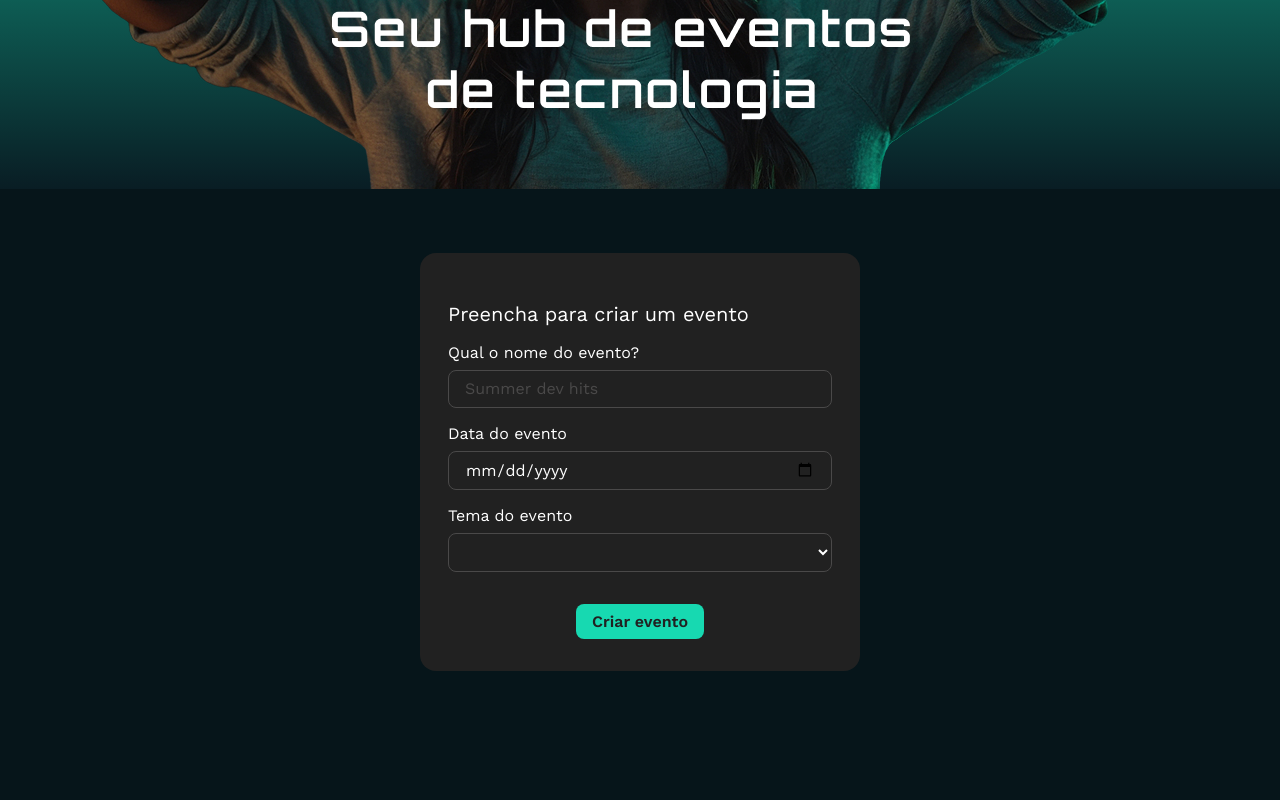
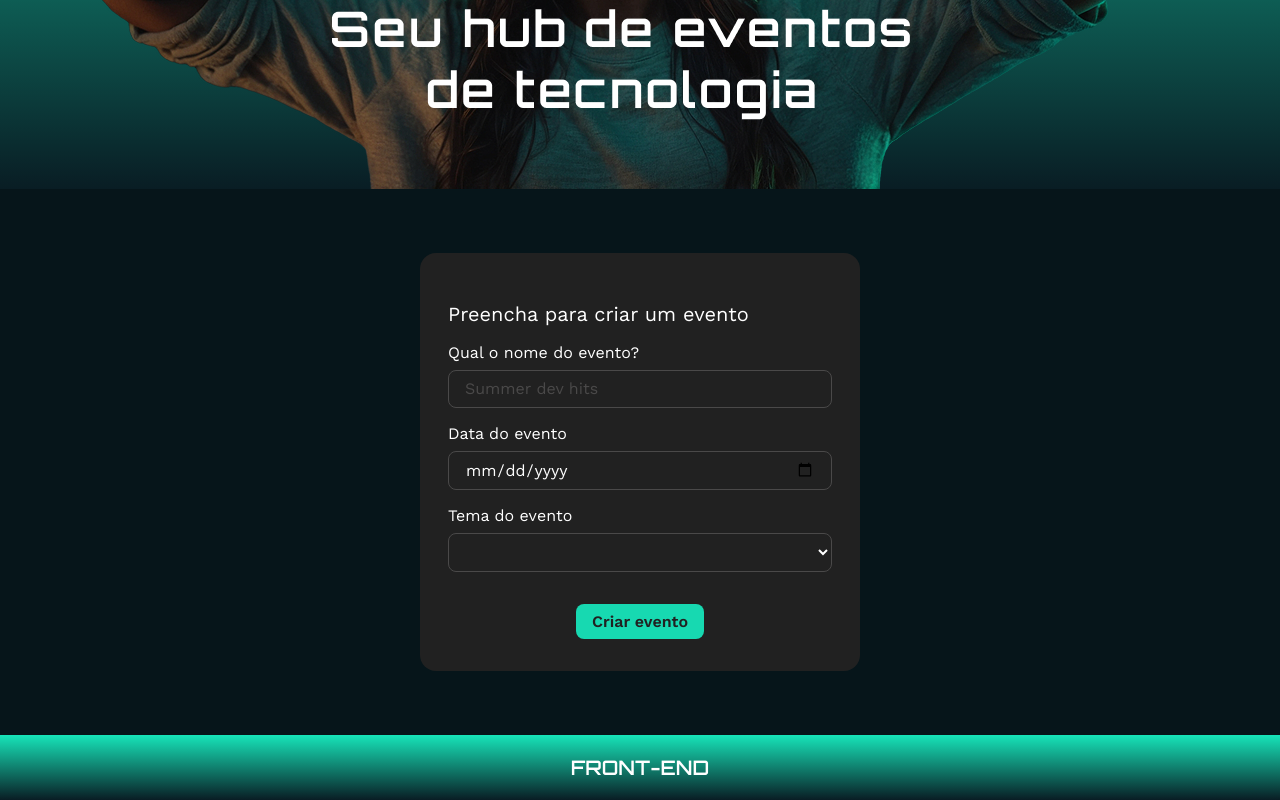
Before and after one commit to jvtrfortunato/tecboard, a React (Vite) app: page / in a window 1280 px wide. Shown: the part 493-1293 px from the top of the page. Before the commit the page ends 1228 px from the top, so only its background shows below. Built offline with nearby package versions, Linux system fonts and the light colour scheme.

Commit message:
feat: cria lista de temas e adiciona componentes Tema e Banner à aplicação

```diff
--- a/src/App.jsx
+++ b/src/App.jsx
@@ -1,17 +1,48 @@
 import './App.css'
+import { Banner } from './components/Banner'
 import { FormularioDeEvento } from './components/FormularioDeEvento'
+import { Tema } from './components/Tema'
 // no react, componentes são FUNÇÕES
 
 function App() {
+
+  const temas = [
+    {
+      id: 1,
+      nome: 'front-end'
+    },
+    {
+      id: 2,
+      nome: 'back-end'
+    },
+    {
+      id: 3,
+      nome: 'devops'
+    },
+    {
+      id: 4,
+      nome: 'inteligência artificial'
+    },
+    {
+      id: 5,
+      nome: 'data science'
+    },
+    {
+      id: 6,
+      nome: 'cloud'
+    }
+  ]
+
   return (
     <main>
       <header>
         <img src="/logo.png" alt="" />
       </header>
+      <Banner />
+      <FormularioDeEvento />
       <section>
-        <img src="/banner.png" alt="" />
+        <Tema tema={temas[0]}/>
       </section>
-      <FormularioDeEvento />
     </main>
   )
 }
```
